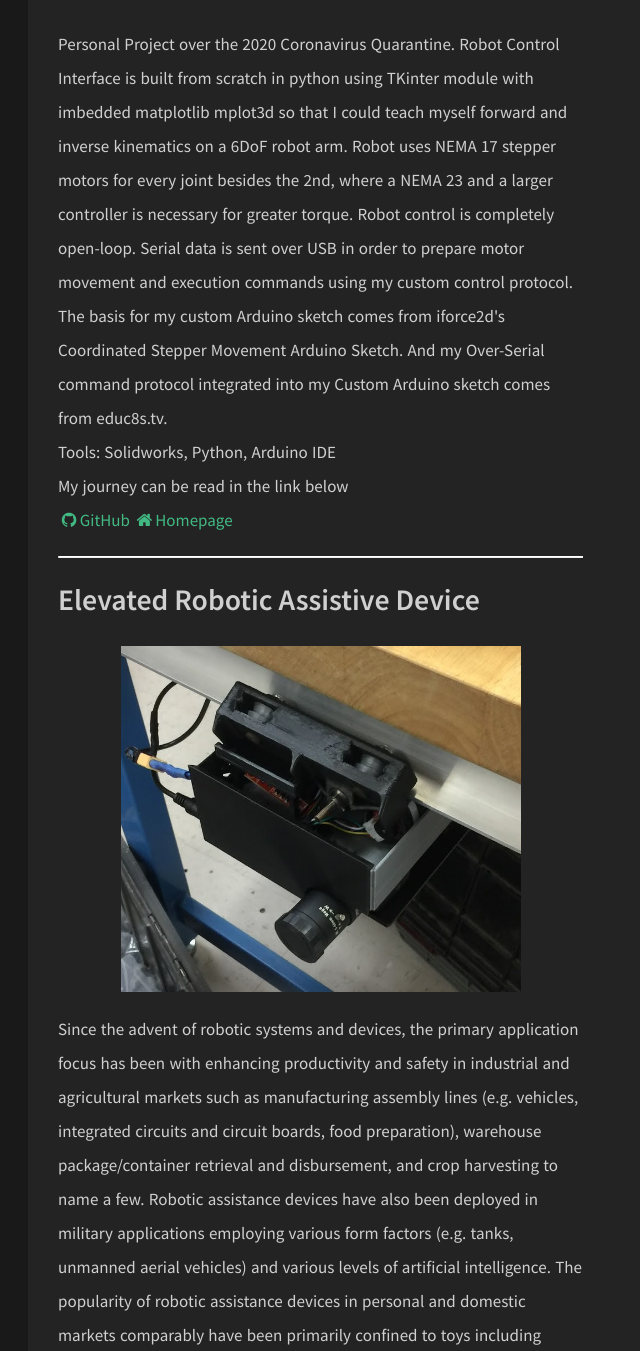
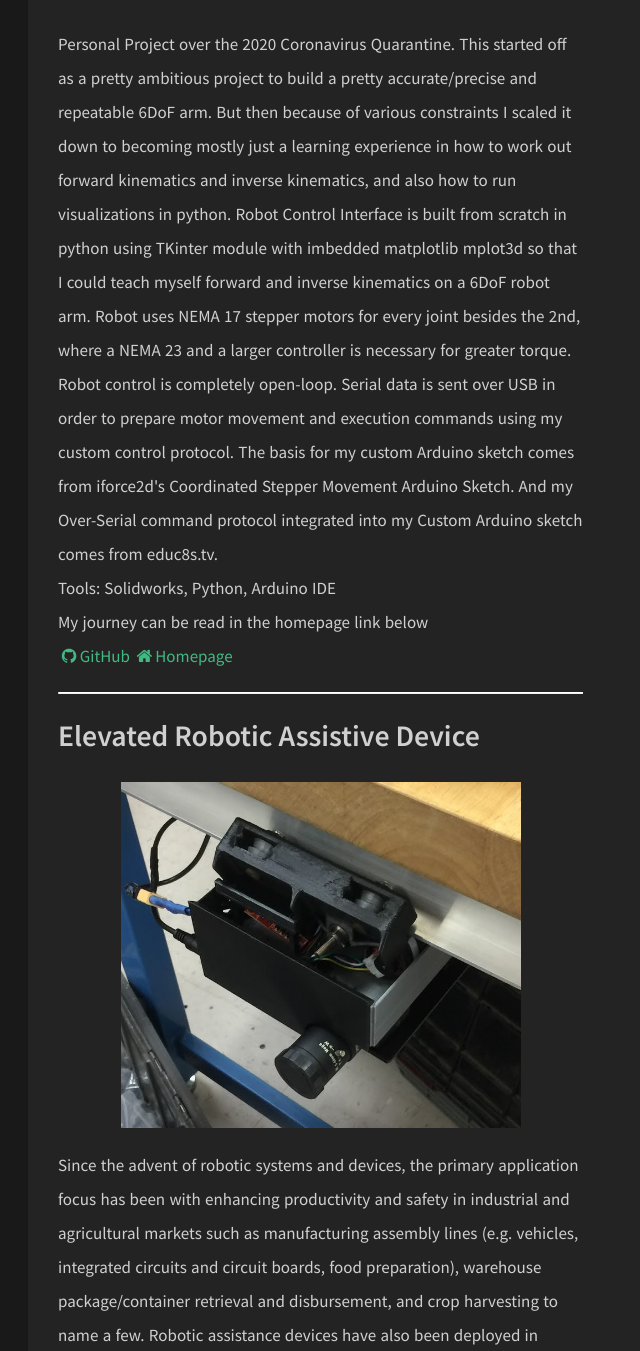
Before and after one commit to uynitsuj/uynitsuj.github.io, a Jekyll site: the page built from about.html, in a window 1280 px wide, cut to the strip 1580-2931 px from the top of the page. Shown: the whole strip, without its empty margins (292-932 px from the left). Built offline with Jekyll 4.4.1, drawn with Linux system fonts in a browser that asks for light colours; nearby versions of some CDN libraries; some of the changed text lies outside the part shown.

Commit message:
projects page update

```diff
--- a/_data/index/projects.yml
+++ b/_data/index/projects.yml
@@ -1,5 +1,5 @@
 - name: 6DoF 3D-Printed Robotic Arm
-  descr: "Personal Project over the 2020 Coronavirus Quarantine. Robot Control Interface is built from scratch in python using TKinter module with imbedded matplotlib mplot3d so that I could teach myself forward and inverse kinematics on a 6DoF robot arm. Robot uses NEMA 17 stepper motors for every joint besides the 2nd, where a NEMA 23 and a larger controller is necessary for greater torque. Robot control is completely open-loop. Serial data is sent over USB in order to prepare motor movement and execution commands using my custom control protocol. The basis for my custom Arduino sketch comes from iforce2d's Coordinated Stepper Movement Arduino Sketch. And my Over-Serial command protocol integrated into my Custom Arduino sketch comes from educ8s.tv. <br>Tools: Solidworks, Python, Arduino IDE <br>My journey can be read in the link below"
+  descr: "Personal Project over the 2020 Coronavirus Quarantine. This started off as a pretty ambitious project to build a pretty accurate/precise and repeatable 6DoF arm. But then because of various constraints I scaled it down to becoming mostly just a learning experience in how to work out forward kinematics and inverse kinematics, and also how to run visualizations in python. Robot Control Interface is built from scratch in python using TKinter module with imbedded matplotlib mplot3d so that I could teach myself forward and inverse kinematics on a 6DoF robot arm. Robot uses NEMA 17 stepper motors for every joint besides the 2nd, where a NEMA 23 and a larger controller is necessary for greater torque. Robot control is completely open-loop. Serial data is sent over USB in order to prepare motor movement and execution commands using my custom control protocol. The basis for my custom Arduino sketch comes from iforce2d's Coordinated Stepper Movement Arduino Sketch. And my Over-Serial command protocol integrated into my Custom Arduino sketch comes from educ8s.tv. <br>Tools: Solidworks, Python, Arduino IDE <br>My journey can be read in the homepage link below"
   image: ezgif-4-f28f910a4123.gif
   github: https://github.com/uynitsuj/Open6R_ARM
   website: https://uynitsuj.github.io/articles/2020-08/what-an-incoming-umich-eecs-freshman-is-doing-to-stay-sharp-during-quarantine
```
